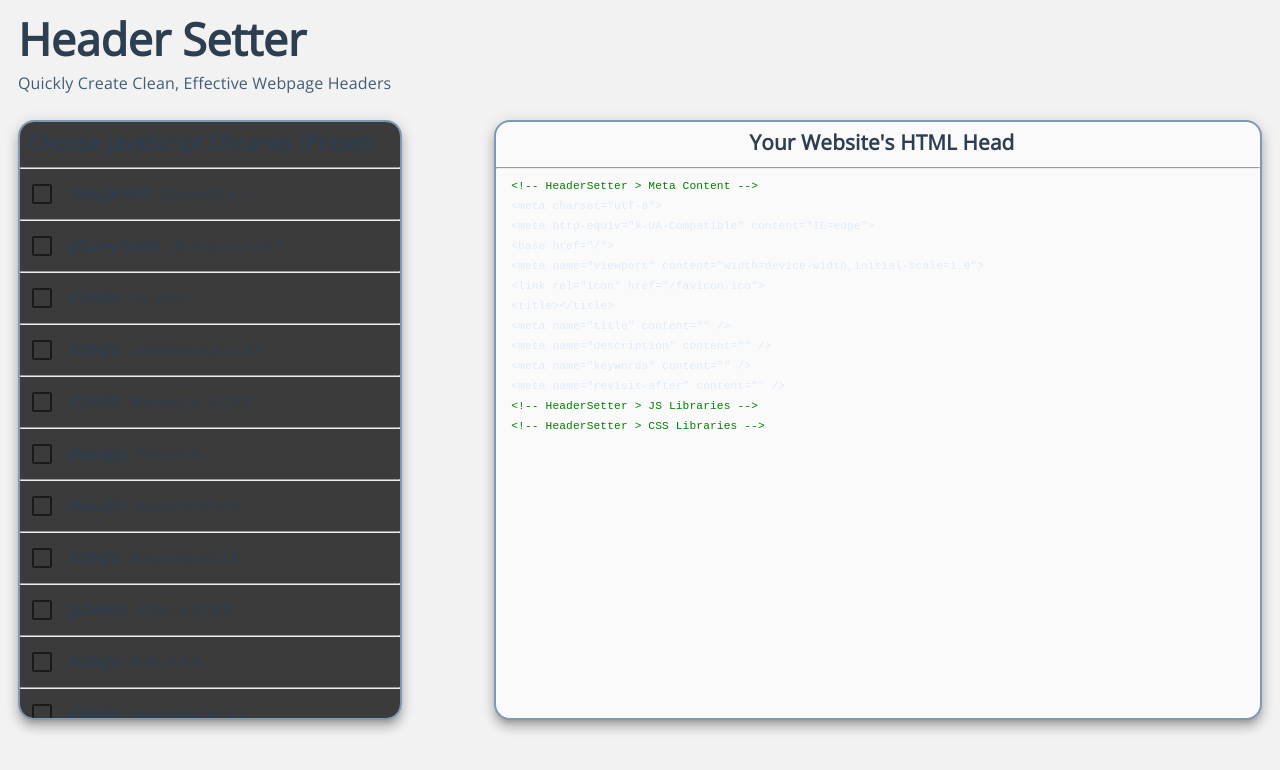
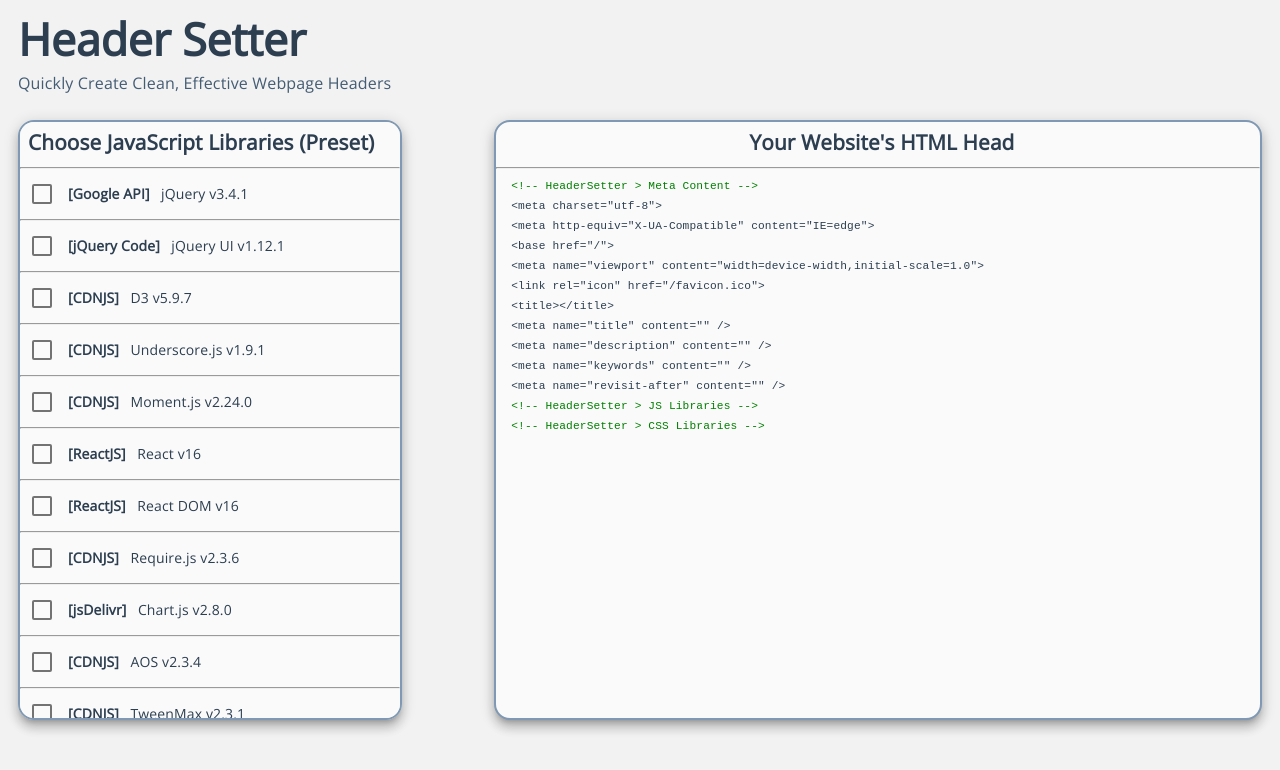
Before and after one commit to ryanrocket/hszeit, a Vue app: page / in a window 1280 px wide. Shown: the top 770 px of the page. Built offline with nearby package versions, Linux system fonts and the light colour scheme.

Commit message:
fixed getTheme function

```diff
--- a/src/assets/theme.scss
+++ b/src/assets/theme.scss
@@ -48,7 +48,7 @@ $selected-theme: "light";
         }
     }
     .cl {
-        background-color: #3b3b3b;
+        background-color: getThemeColour($selected-theme, 'bgc');
         color: getThemeColour($selected-theme, 'text');
         width: 30%;
         height: 75%;
@@ -129,7 +129,7 @@ $selected-theme: "light";
             #green {color: getThemeColour($selected-theme, 'syntax');}
             font-size: 0.7rem;
             overflow: scroll;
-            color: #dfebf7;
+            color: getThemeColour($selected-theme, 'text');
         }
     }
     .cone {
```
